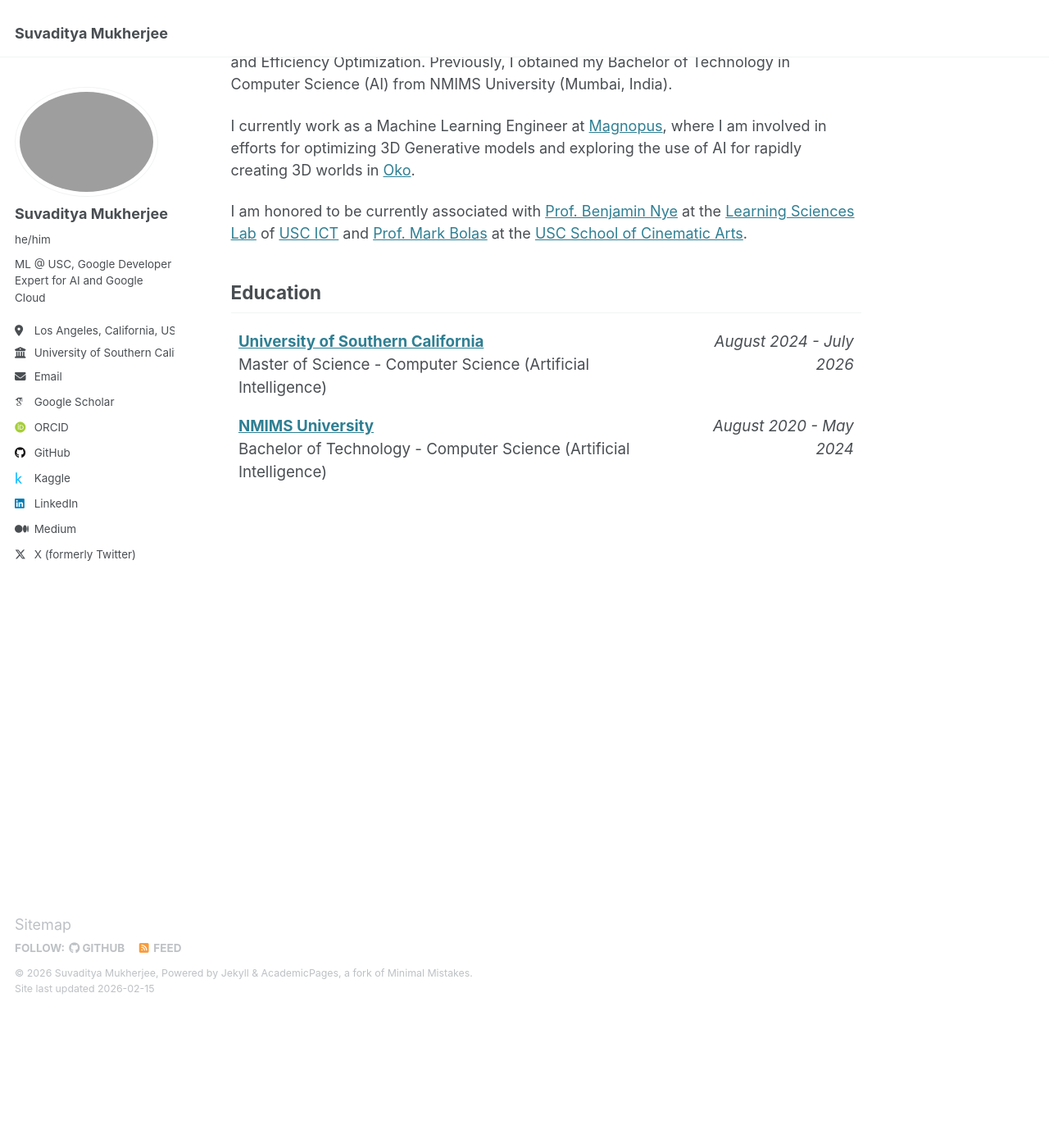
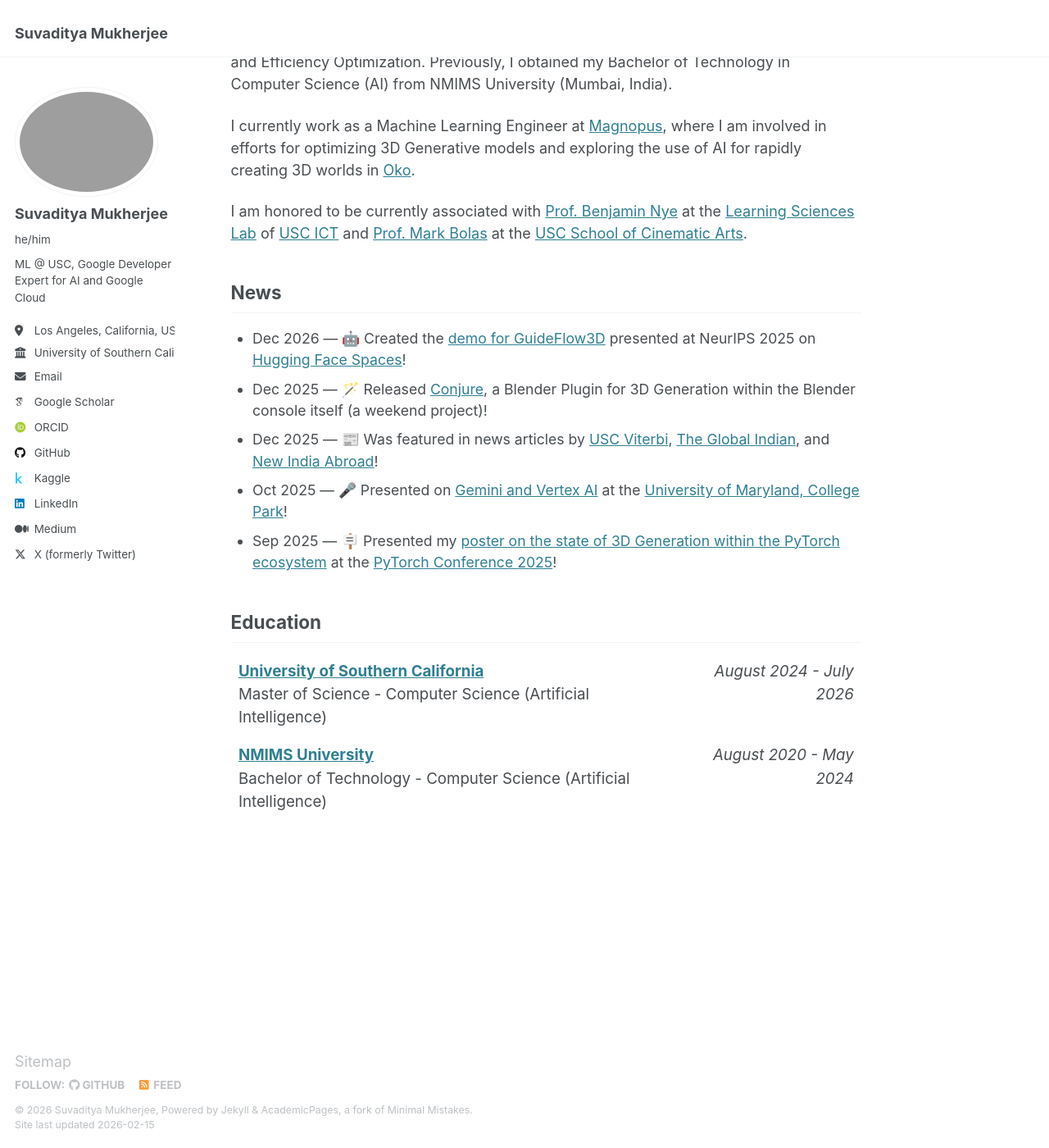
Before and after one commit to suvadityamuk/research-website, a Jekyll site: the page built from _pages/about.md, in a window 1280 px wide and 1400 px high, scrolled down 167 px. Shown: the whole window at 82% size. Built offline with Jekyll 4.4.1, drawn with Linux system fonts in a browser that asks for light colours; some web fonts are replaced.

Commit message:
feat: add news section
Signed-off-by: Suvaditya Mukherjee <suvadityamuk@gmail.com>

```diff
--- a/_config.yml
+++ b/_config.yml
@@ -289,7 +289,14 @@ defaults:
 # Sass/SCSS
 sass:
   sass_dir: _sass
-  style: compressed # http://sass-lang.com/documentation/file.SASS_REFERENCE.html#output_style
+  style: compressed
+  quiet_deps: true
+  silence_deprecations:
+    - "slash-div"
+    - "import"
+    - "color-functions"
+    - "if-function"
+    - "global-builtin"
 
 
 # Outputting
--- /dev/null
+++ b/_data/news.yml
@@ -0,0 +1,41 @@
+# News items displayed on the front page.
+# Only the 5 most recent entries (by sort_date) are shown.
+#
+# Fields:
+#   sort_date  — YYYY-MM-DD used for chronological sorting (required)
+#   date       — Display date string shown to visitors (required)
+#   text       — Description (supports Markdown links and emoji) (required)
+#
+# Examples below show the kinds of entries you can add:
+#   • Plain text announcements
+#   • Entries with Markdown links — [link text](url)
+#   • Entries with emoji — use Unicode emoji directly (e.g. 🎉)
+#   • Entries combining links + emoji
+
+- sort_date: 2026-12-04
+  date: "Dec 2026"
+  text: "🤖 Created the [demo for GuideFlow3D](https://huggingface.co/spaces/suvadityamuk/GuideFlow3D) presented at NeurIPS 2025 on [Hugging Face Spaces](https://huggingface.co/spaces)!"
+
+- sort_date: 2025-12-19
+  date: "Dec 2025"
+  text: "🪄 Released [Conjure](https://github.com/suvadityamuk/conjure), a Blender Plugin for 3D Generation within the Blender console itself (a weekend project)!"
+
+- sort_date: 2025-12-04
+  date: "Dec 2025"
+  text: "📰 Was featured in news articles by [USC Viterbi](https://viterbischool.usc.edu/news/2025/12/finding-home-in-oz-usc-student-helps-transform-a-classic-with-ai/), [The Global Indian](https://www.globalindian.com/youth/story/cover-story/how-suvaditya-mukherjee-an-indian-student-in-the-us-helped-reimagine-a-hollywood-classic-using-ai), and [New India Abroad](https://www.newindiaabroad.com/english/technology/usc-student-suvaditya-reimagines-the-wizard-of-oz-with-ai)!"
+
+- sort_date: 2025-10-31
+  date: "Oct 2025"
+  text: "🎤 Presented on [Gemini and Vertex AI](https://x.com/halcyonrayes/status/1984263099256345004) at the [University of Maryland, College Park](https://www.umd.edu)!"
+
+- sort_date: 2025-10-23
+  date: "Sep 2025"
+  text: "🪧 Presented my [poster on the state of 3D Generation within the PyTorch ecosystem](https://x.com/halcyonrayes/status/1981459538487476501?s=20) at the [PyTorch Conference 2025](https://pytorch.org/conf/2025)!"
+
+- sort_date: 2025-08-02
+  date: "Aug 2025"
+  text: "🎤 Presented on [Building with Gemini CLI](https://x.com/halcyonrayes/status/1971365407635456388?s=20) at DevFest Boston 2025!"
+
+- sort_date: 2025-06-10
+  date: "Jun 2025"
+  text: "🤝 Joined [Magnopus](https://www.magnopus.com/) as a Machine Learning Engineer."
--- a/_pages/about.md
+++ b/_pages/about.md
@@ -14,6 +14,15 @@ I am a Master of Science student in Computer Science (Artificial Intelligence) a
 I currently work as a Machine Learning Engineer at [Magnopus](https://www.magnopus.com/), where I am involved in efforts for optimizing 3D Generative models and exploring the use of AI for rapidly creating 3D worlds in [Oko](https://www.oko.live/).
 
 I am honored to be currently associated with [Prof. Benjamin Nye](https://sites.google.com/site/benjaminnye/) at the [Learning Sciences Lab](https://ict.usc.edu/research/labs-groups/learning-sciences/) of [USC ICT](https://ict.usc.edu/) and [Prof. Mark Bolas](https://www.markbolas.com/) at the [USC School of Cinematic Arts](https://cinema.usc.edu/interactive/index.cfm).
+
+## News
+
+{% assign sorted_news = site.data.news | sort: "sort_date" | reverse %}
+<ul style="font-size: 0.98em; list-style-type: disc; padding-left: 1.5em;">
+{% for item in sorted_news limit:5 %}
+  <li style="margin-bottom: 0.5em;">{{ item.date }} — {{ item.text | markdownify | remove: '<p>' | remove: '</p>' }}</li>
+{% endfor %}
+</ul>
 
 ## Education
 
--- a/_sass/layout/_forms.scss
+++ b/_sass/layout/_forms.scss
@@ -382,7 +382,7 @@ select:focus {
   color: #000;
   border-width: 2px !important;
   border-style: solid !important;
-  border-color: lighten(#000,50);
+  border-color: #808080;
   border-radius: $border-radius;
 }
 
```
Also changed, not shown: Gemfile (+11 -2 lines), 1 other file.
